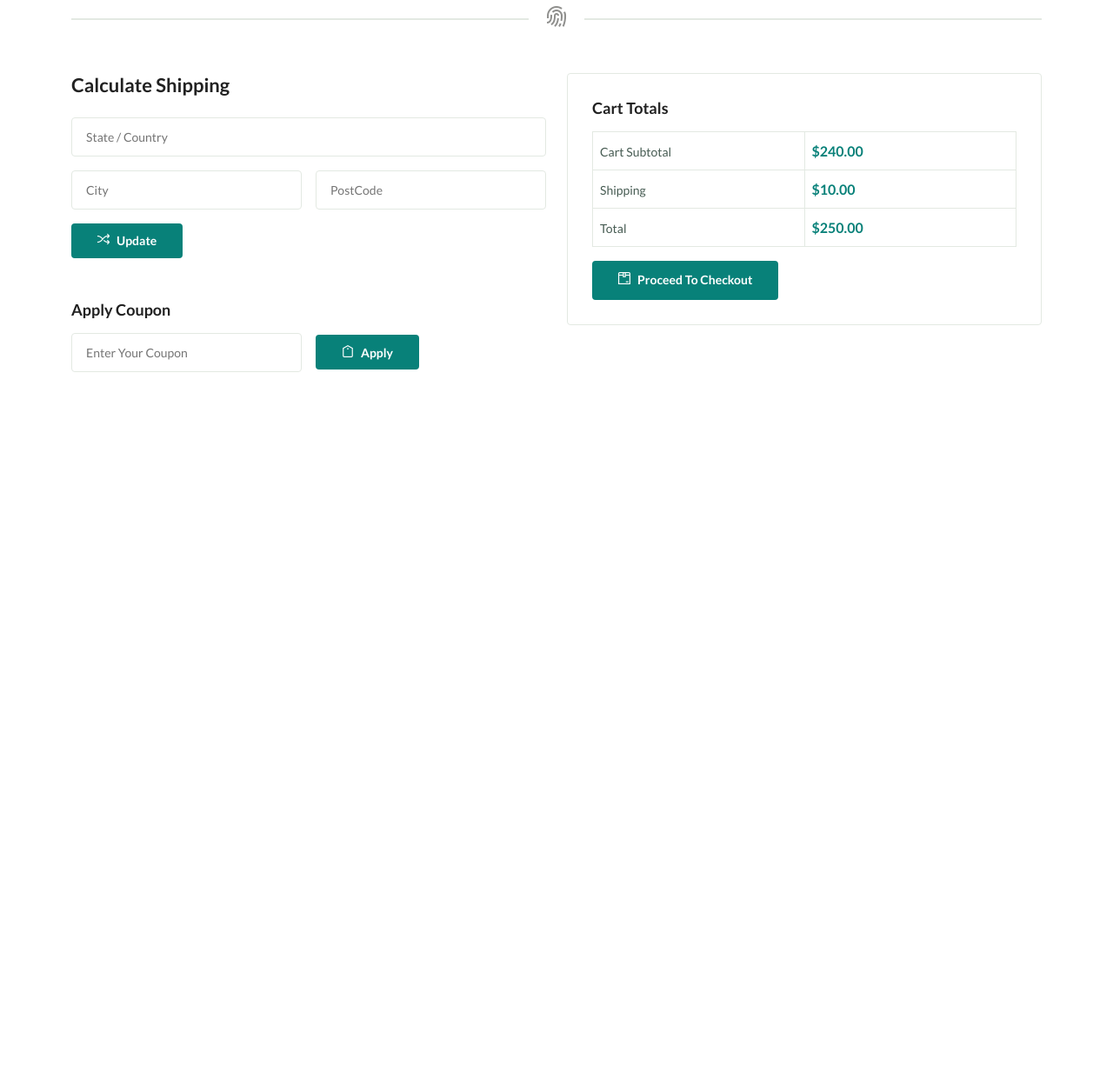
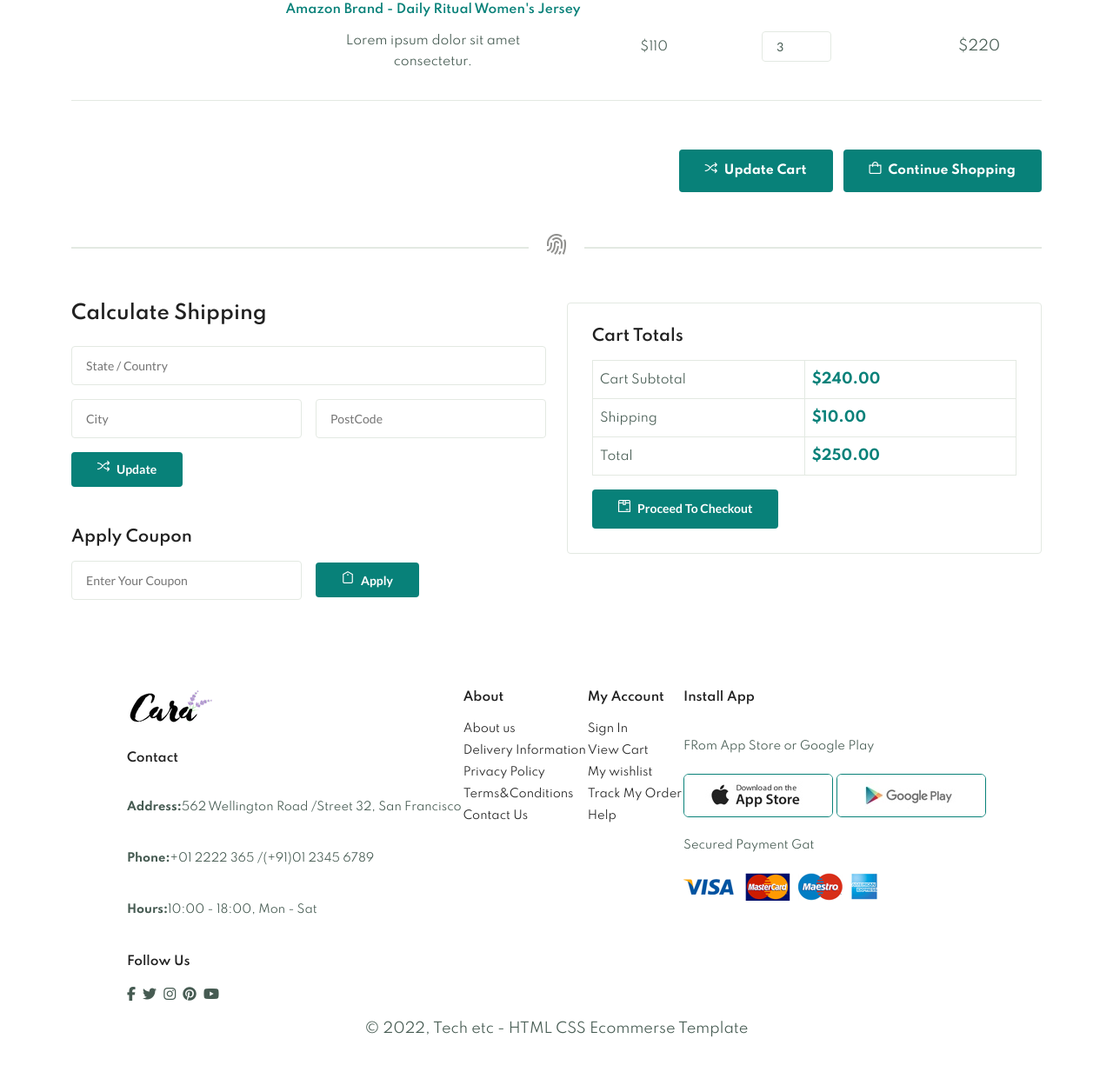
Before and after one commit to nadaahmed2001/JS-Project, a plain HTML site: page cart.html in a window 1280 px wide. Shown: the part 446-1679 px from the top of the page at 87% size. Before the commit the page ends 938 px from the top, so only its background shows below. Drawn offline with nearby package versions, Linux system fonts and the light colour scheme.

Commit message:
add cart header and footer

```diff
--- a/cart.html
+++ b/cart.html
@@ -18,10 +18,36 @@
 
     <!--=============== CSS ===============-->
     <link rel="stylesheet" href="./assets/css/styles.css" />
+    <link rel="stylesheet" href="../style.css" />
+
+    <link rel="stylesheet" href="../icons/all.css" />
 
     <title>Ecommerce Website</title>
   </head>
   <body>
+    <section id="header">
+      <a href="#"><img src="../images/logo.png" class="logo" alt="Logo" /></a>
+      <div>
+        <ul id="navbar">
+          <li><a  href="../index.html">Home</a></li>
+          <li><a  href="shop.html">Shop</a></li>
+          <li><a href="../blog.html">Blog</a></li>
+          <li><a href="../about.html">About</a></li>
+          <li><a href="../contact.html">Contact</a></li>
+          <li class="bag">
+            <a class="active" href="../cart.html"><i class="fa-solid fa-bag-shopping "></i></a>
+          </li>
+          <a href="#" id="close"><i class="fa-solid fa-xmark"></i></a>
+        </ul>
+      </div>
+      <div id="mobile">
+        <a href="../cart.html" class="active"><i class="fa-solid fa-bag-shopping "></i></a>
+        <i id="bar" class="fa-solid fa-outdent"></i>
+      </div>
+    </section>
+
+
+
     <!--=============== MAIN ===============-->
     <main class="main">
       <!--=============== CART ===============-->
@@ -190,7 +216,52 @@
         </div>
       </section>
     </main>
-
+    <footer class="section-p1">
+      <div class="col">
+          <img class="logo" src="./images/logo.png" alt="">
+          <h4>Contact</h4>
+          <p><strong>Address:</strong>562 Wellington Road /Street 32, San Francisco</p>
+          <p><strong>Phone:</strong>+01 2222 365 /(+91)01 2345 6789</p>
+          <p><strong>Hours:</strong>10:00 - 18:00, Mon - Sat</p>
+          <div class="follow">
+              <h4>Follow Us</h4>
+              <div class="icons">
+                  <i class="fa-brands fa-facebook-f"></i>
+                  <i class="fa-brands fa-twitter"></i>
+                  <i class="fa-brands fa-instagram"></i>
+                  <i class="fa-brands fa-pinterest"></i>
+                  <i class="fa-brands fa-youtube"></i>
+              </div>
+          </div>
+      </div>
+  <div class="col">
+      <h4>About</h4>
+      <a href="#">About us</a>
+      <a href="#">Delivery Information</a>
+      <a href="#">Privacy Policy</a>
+      <a href="#">Terms&Conditions</a>
+      <a href="#">Contact Us</a>
+  </div>
+  <div class="col">
+      <h4>My Account</h4>
+      <a href="#">Sign In</a>
+      <a href="#">View Cart</a>
+      <a href="#">My wishlist</a>
+      <a href="#">Track My Order</a>
+      <a href="#">Help</a>
+  </div>
+  <div class="col install">
+  <h4>Install App</h4>
+  <p>FRom App Store or Google Play</p>
+  <div class="row">
+      <img src="./images/app.jpg" alt="">
+      <img src="images/play.jpg" alt="">
+  </div>
+  <p>Secured Payment Gat</p>
+  <img src="./images/pay.png">
+  </div>
+  <div class="copyright">&copy; 2022, Tech etc - HTML CSS Ecommerse Template </div>
+  </footer>
 
     <!--=============== SWIPER JS ===============-->
     <script src="https://cdn.jsdelivr.net/npm/swiper@11/swiper-bundle.min.js"></script>
```
